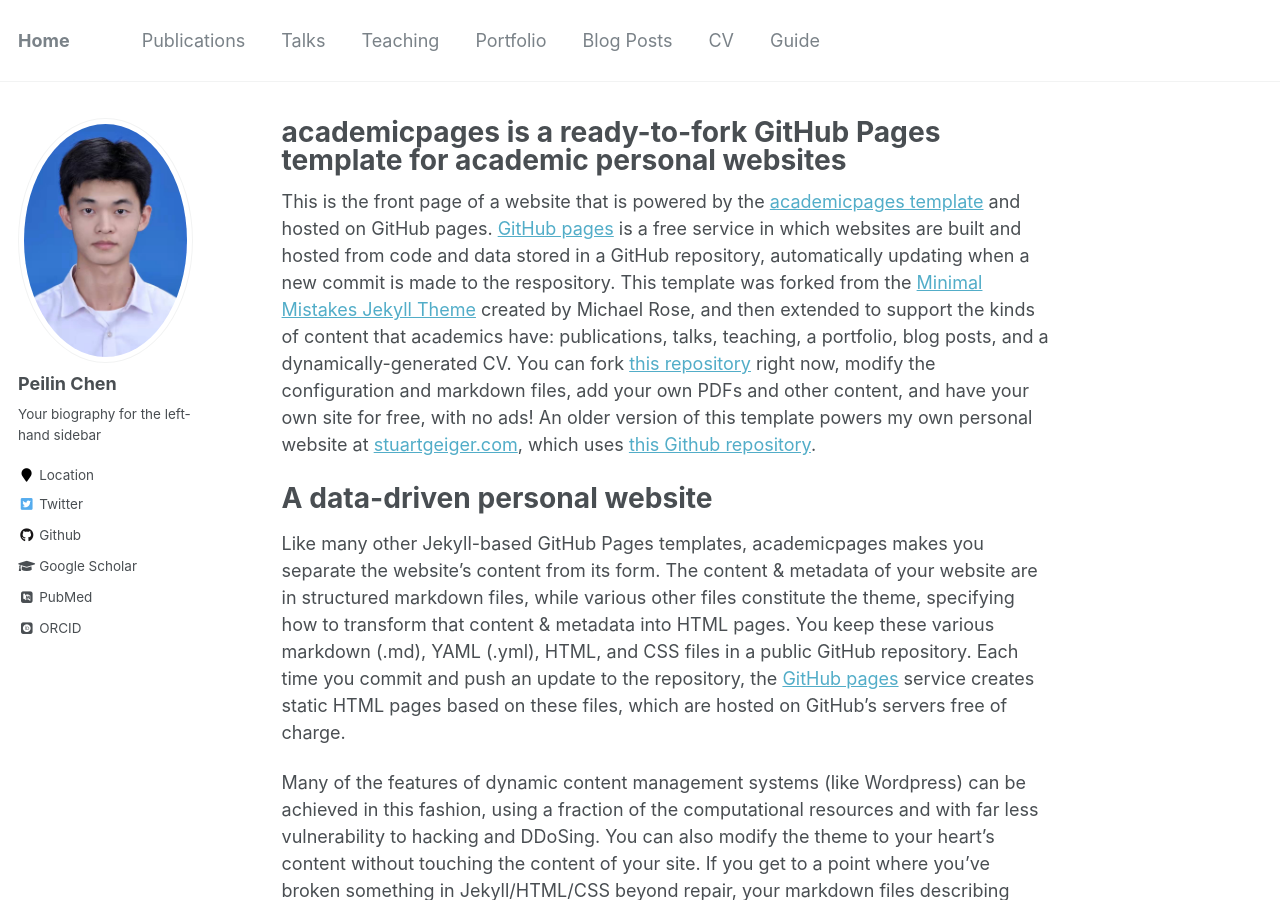
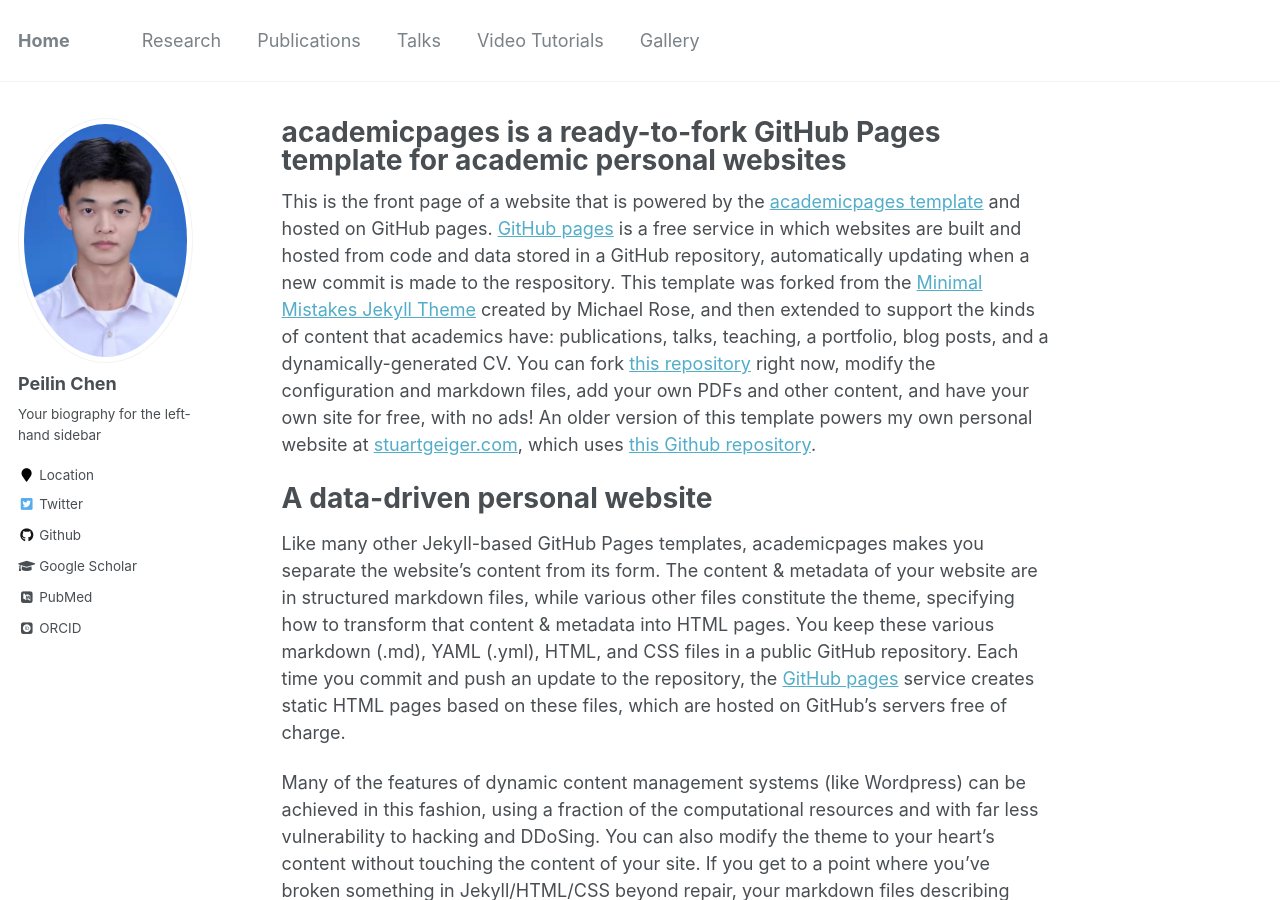
Before and after one commit to peilin-chen/peilin-chen.github.io, a Jekyll site: the page built from _pages/about.md, in a window 1280 px wide and 900 px high. Built offline with Jekyll 4.4.1, drawn with Linux system fonts in a browser that asks for light colours; some web fonts are replaced.

Commit message:
Update navigation.yml

```diff
--- a/_data/navigation.yml
+++ b/_data/navigation.yml
@@ -1,22 +1,16 @@
 # main links links
 main:
+  - title: "Research"
+    url: /research/
+
   - title: "Publications"
     url: /publications/
 
   - title: "Talks"
     url: /talks/
 
-  - title: "Teaching"
-    url: /teaching/
+  - title: "Video Tutorials"
+    url: /video tutorials/
 
-  - title: "Portfolio"
-    url: /portfolio/
-
-  - title: "Blog Posts"
-    url: /year-archive/
-
-  - title: "CV"
-    url: /cv/
-
-  - title: "Guide"
-    url: /markdown/
+  - title: "Gallery"
+    url: /gallery/
```
